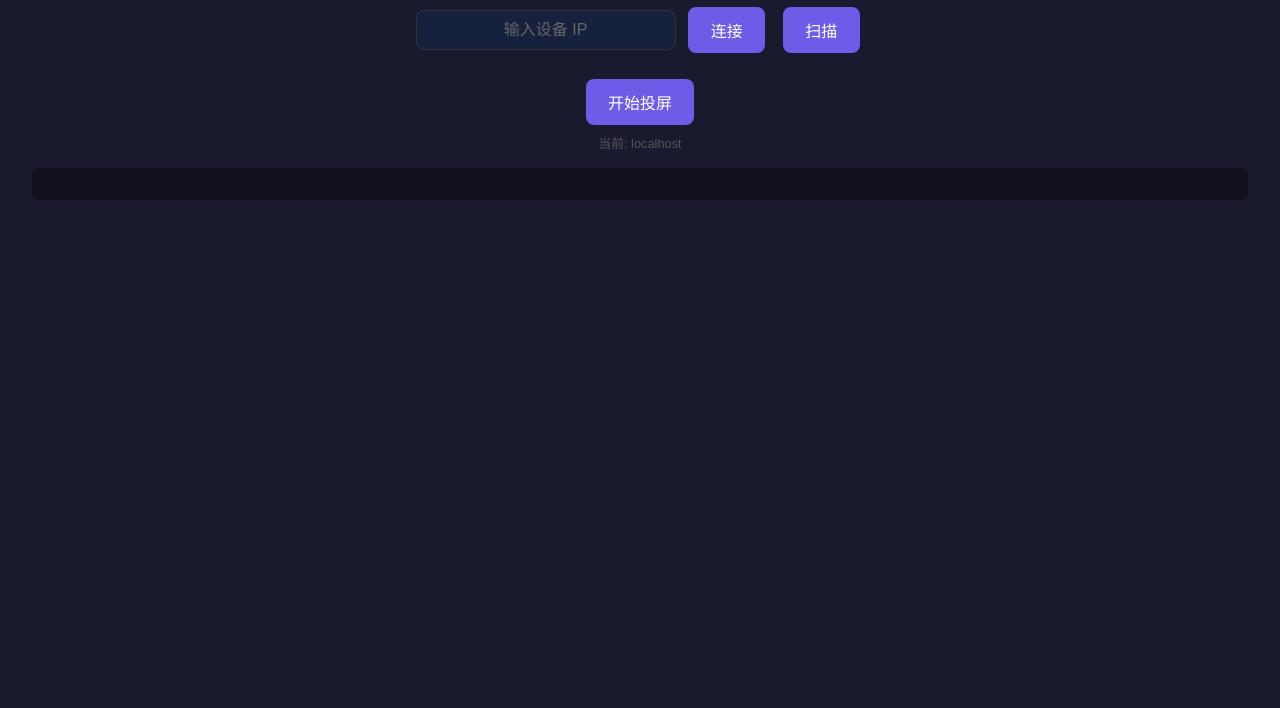
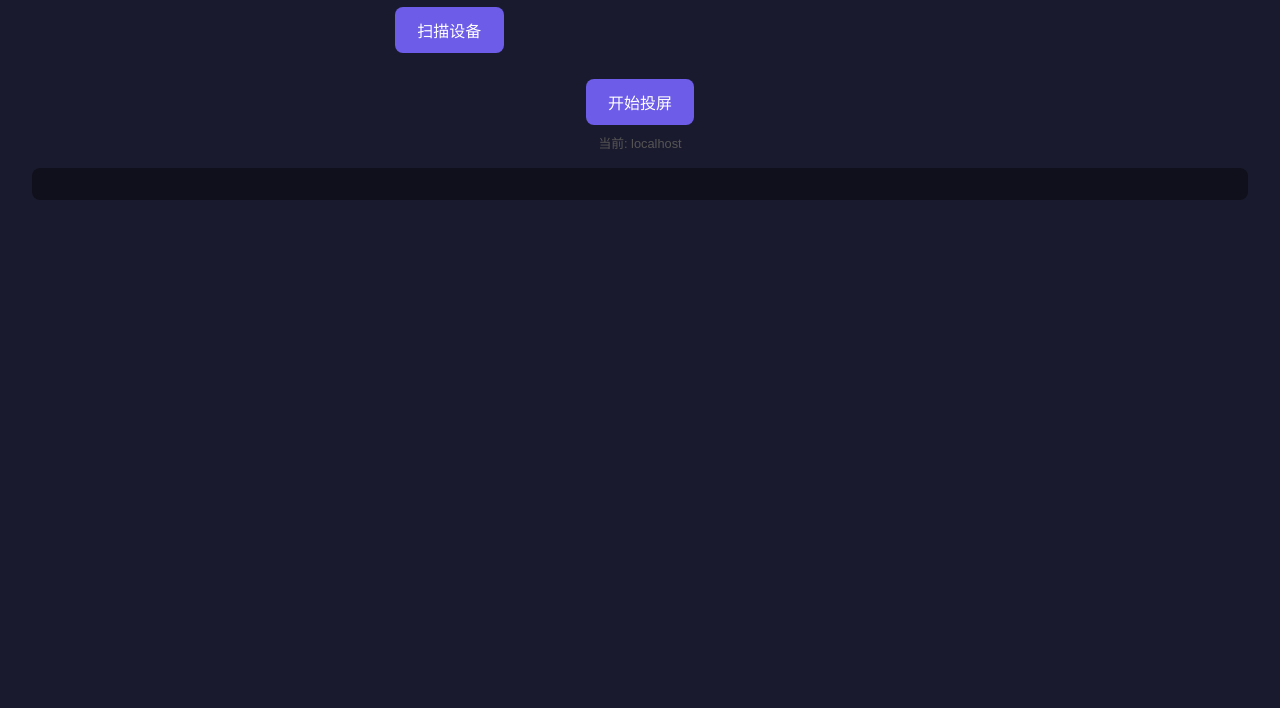
Before and after one commit to hzzzzz051028/AVFramework-, a plain HTML site: page frontend/p2p-sender.html in a window 1280 px wide. Shown: the part 92-800 px from the top of the page. Drawn offline with Linux system fonts and the light colour scheme.

Commit message:
feat: Remove manual IP input, keep mDNS device discovery
Co-Authored-By: Claude Opus 4.7 <noreply@anthropic.com>

```diff
--- a/frontend/p2p-sender.html
+++ b/frontend/p2p-sender.html
@@ -29,11 +29,7 @@
 <body>
   <h1>P2P 投屏</h1>
   <div class="devices">
-    <div class="row">
-      <input id="ipInput" placeholder="输入设备 IP" />
-      <button onclick="connectToIP()">连接</button>
-      <button onclick="discoverDevices()">扫描</button>
-    </div>
+    <button onclick="discoverDevices()">扫描设备</button>
     <div id="devList"></div>
   </div>
   <button id="btnStart" onclick="start()">开始投屏</button>
@@ -65,7 +61,7 @@ function connectToIP() {
 }
 
 async function discoverDevices() {
-  const btn = document.querySelector('.devices button:last-child');
+  const btn = document.querySelector('.devices button');
   btn.disabled = true; btn.textContent = '扫描中...';
   try {
     const resp = await fetch('/api/discover');
```
